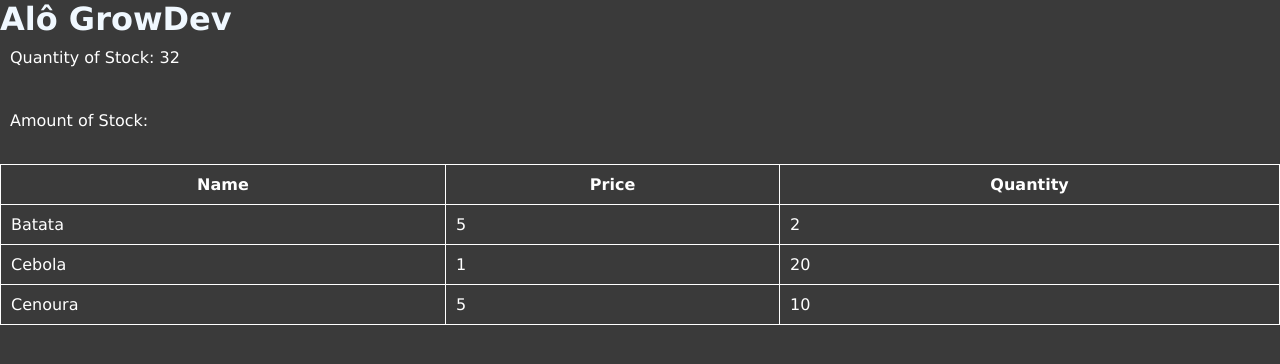
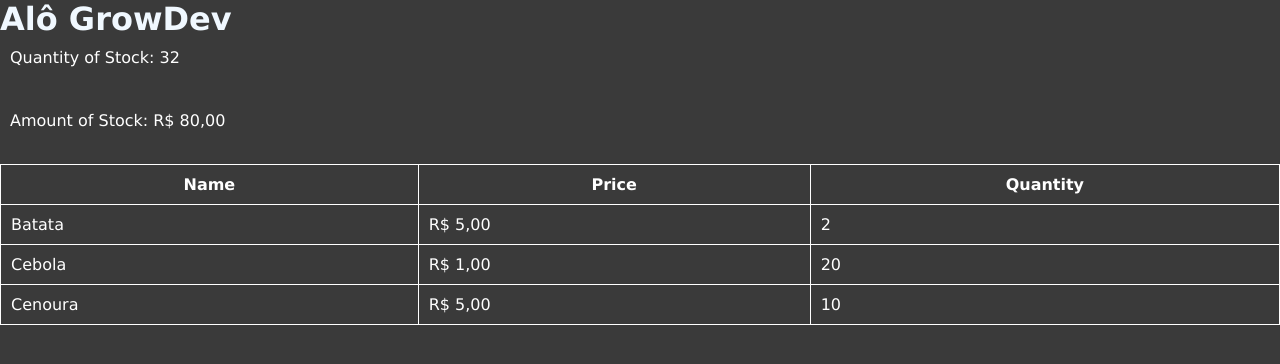
Before and after one commit to leticialealperez/live-code, a React (Vite) app: page / in a window 1280 px wide. Shown: the top 364 px of the page. Built offline with nearby package versions, Linux system fonts and the light colour scheme.

Commit message:
adiciona formatação e total de estoque e valor

```diff
--- a/src/pages/Home.tsx
+++ b/src/pages/Home.tsx
@@ -33,8 +33,22 @@ export function Home() {
 			quantity: 10,
 		},
 	]);
+	//criando formatador
+	//moeda
+	const currencyFormatter = new Intl.NumberFormat('pt-BR',{style: 'currency', currency: 'BRL'})
+
+	//deletar
+
 
 	// valor total em estoque
+	const amountTotal = useMemo(()=>{
+		const value = products.reduce((acc, current)=>{
+			const valuePerProduct = current.price * current.quantity
+
+			return acc + valuePerProduct;
+		}, 0)
+		return value
+	},[products])
 
 	// quantidade total em estoque
 	const quantityTotal = useMemo(() => {
@@ -49,7 +63,7 @@ export function Home() {
 		<Fragment>
 			<Title>Alô GrowDev</Title>
 			<Paragraph>Quantity of Stock: {quantityTotal}</Paragraph>
-			<Paragraph>Amount of Stock: {}</Paragraph>
+			<Paragraph>Amount of Stock: {currencyFormatter.format(amountTotal)}</Paragraph>
 			<Table>
 				<thead>
 					<tr>
@@ -63,7 +77,7 @@ export function Home() {
 					{products.map((product) => (
 						<tr key={product.id}>
 							<td>{product.name}</td>
-							<td>{product.price}</td>
+							<td>{currencyFormatter.format(product.price)}</td>
 							<td>{product.quantity}</td>
 						</tr>
 					))}
```
